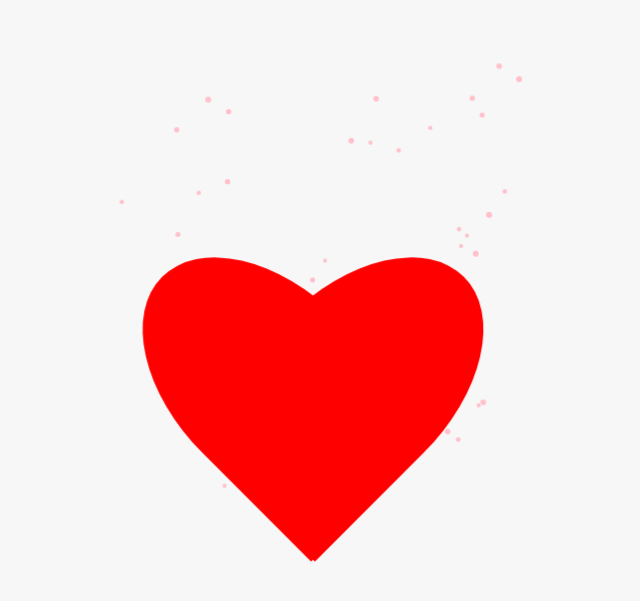
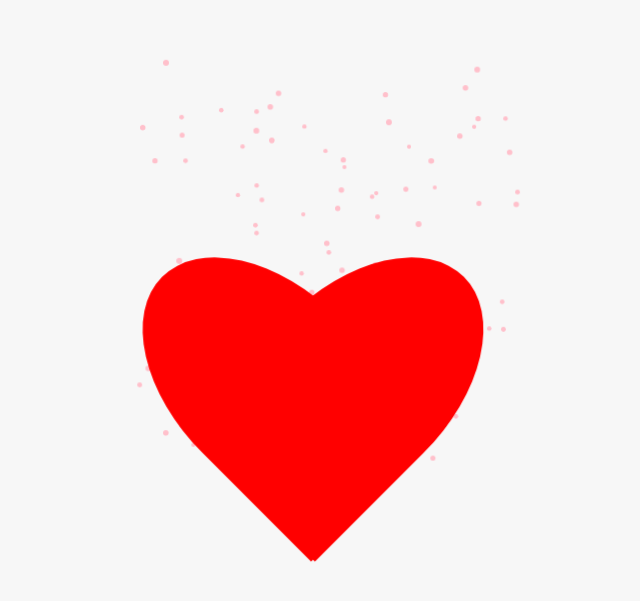
Before and after one commit to felisbertotati/heartbeat, a React (Create React App) app: page / in a window 1280 px wide. Shown: the part 127-728 px from the top of the page, without its empty margins (327-967 px from the left). Built offline with nearby package versions, Linux system fonts and the light colour scheme.

Commit message:
- added more sprinkles

```diff
--- a/src/pages/heartbeat.js
+++ b/src/pages/heartbeat.js
@@ -3,7 +3,7 @@ import "../pages/heartbeat";
 
 const Heartbeat = () => {
   // Generating a range (e.g., 0 to 19) for 20 sprinkles
-  const sprinkleElements = [...Array(50).keys()].map((i) => (
+  const sprinkleElements = [...Array(100).keys()].map((i) => (
     <div
       key={i}
       className={`sprinkle`}
```
